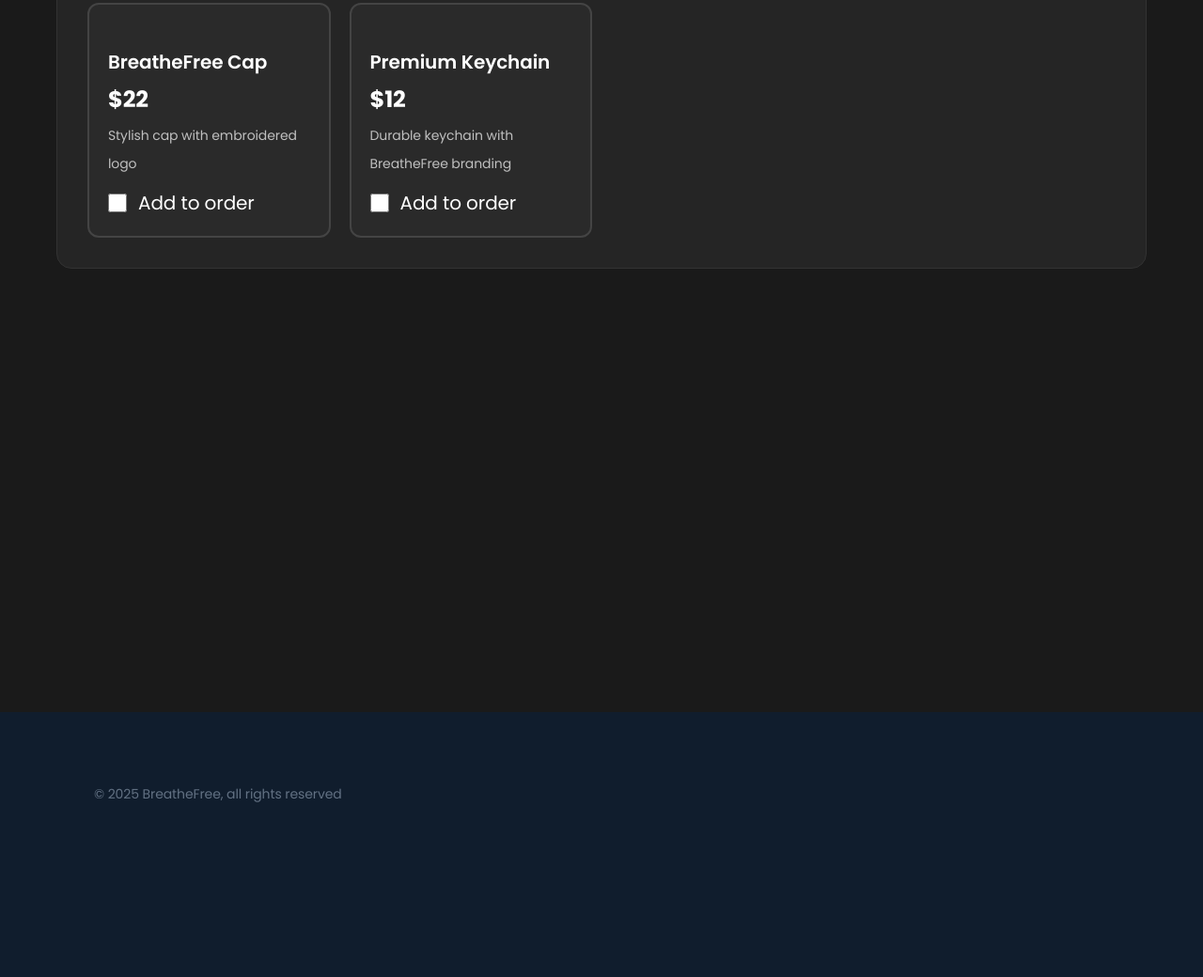
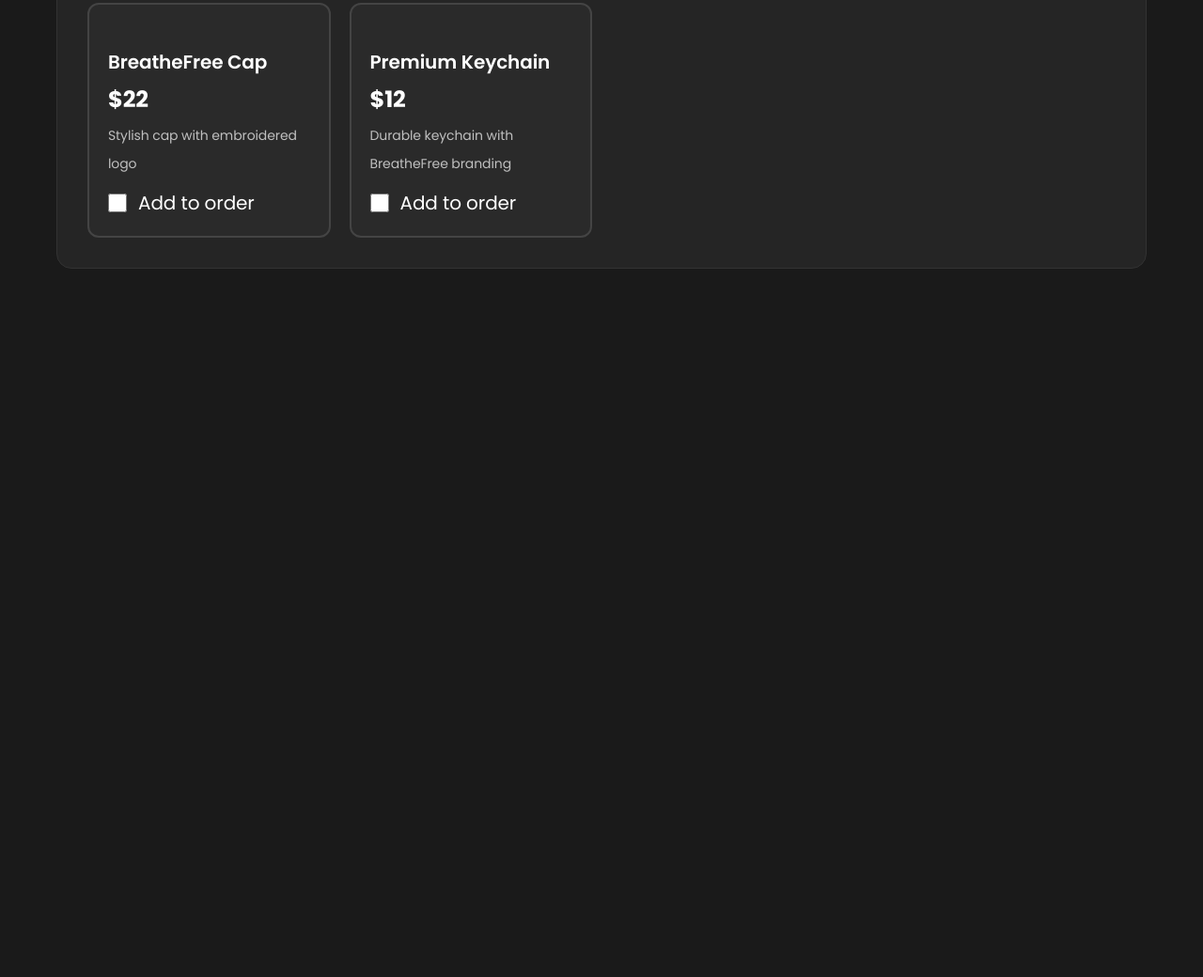
Before and after one commit to that1guy112/that1guy112.github.io, a plain HTML site: page additional.html in a window 1280 px wide. Shown: the part 3948-4988 px from the top of the page at 94% size. After the commit the page ends 4706 px from the top, so only its background shows below. Drawn offline with Linux system fonts and the light colour scheme.

Commit message:
removed all rights reserved strip

```diff
--- a/additional.html
+++ b/additional.html
@@ -1396,16 +1396,6 @@
 				<div id="scent-notes-body"></div>
 			</div>
 		</div>
-
-		<footer class="site-footer invert-color" style="z-index: 1 !important; position: relative !important;">
-			<div class="container">
-				<div class="site-footer-inner">
-					<div class="footer-bottom space-between center-content-mobile text-xxs">
-						<div class="footer-copyright">&copy; 2025 BreatheFree, all rights reserved</div>
-					</div>
-				</div>
-			</div>
-		</footer>
 	</div>
 	<script src="js/main.min.js"></script>
 	<script>
```
